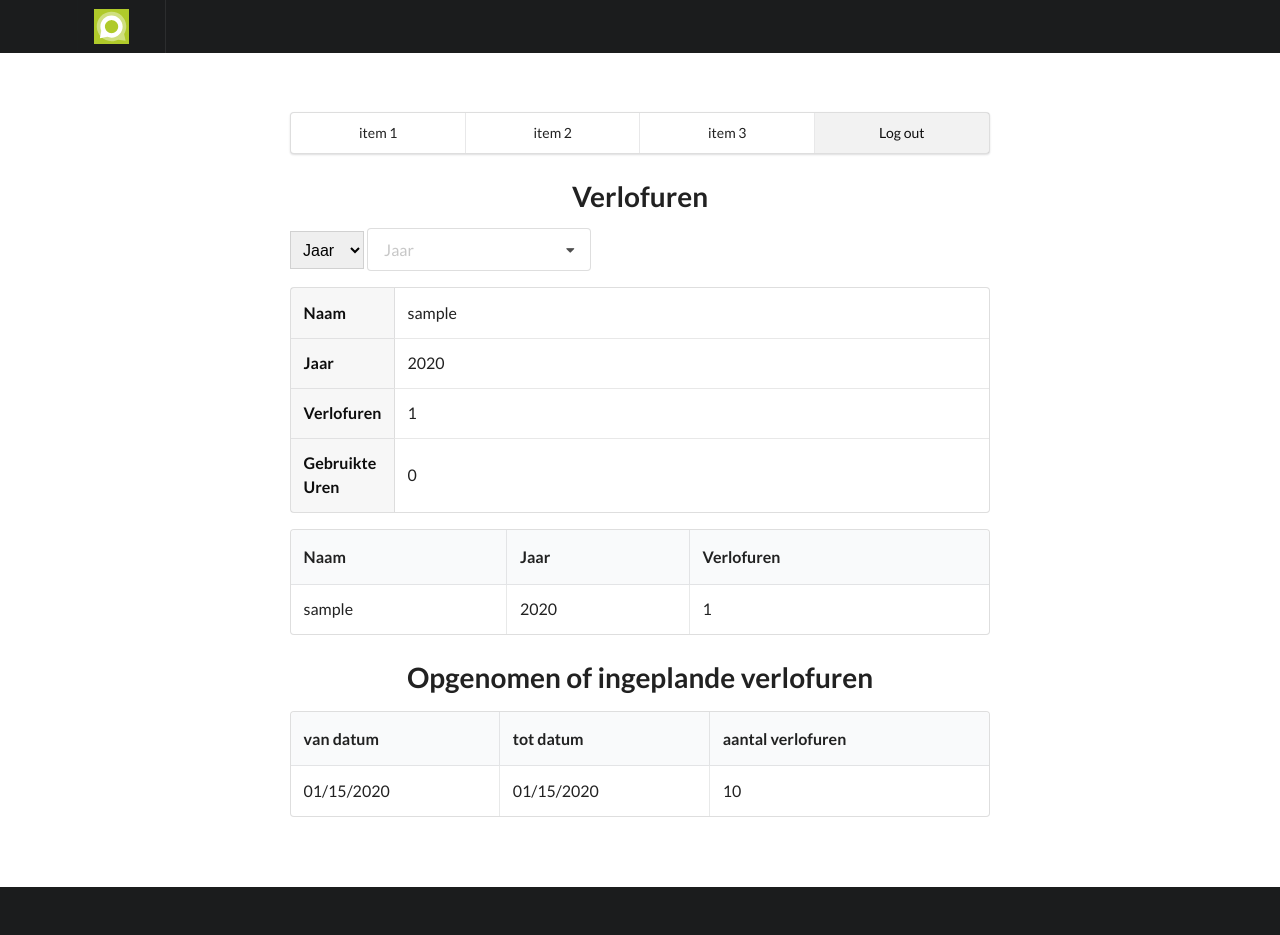
After one commit to Owello/verlof_uren, a Django app: page /entitlementlist/ in a window 1280 px wide. The commit adds this page. Run offline with Django 3.2, Linux system fonts and the light colour scheme; a user stored in the database is signed in; tables that the repository leaves empty hold one stand-in row (values such as "Sample post"); some libraries are stand-ins or nearby versions.

Commit message:
created required login, created menu changed login_redirect_url created entitlementList view, html and url changed view and template

```diff
--- /dev/null
+++ b/registration/templates/registration/entitlementlist.html
@@ -0,0 +1,92 @@
+{% extends 'base.html' %}
+
+{% block title %}Verlofuren{% endblock %}
+
+{% block content %}
+    <h1 align='center'>Verlofuren</h1>
+
+
+{#    example of a dropdown Menu.#}
+
+    <label>
+        <select class="ui dropdown">
+            <option value="">Jaar</option>
+            <option value="1">2019</option>
+            <option value="0">2018</option>
+        </select>
+    </label>
+
+
+    {#    example of a dropdown Menu.#}
+    <div class="ui selection dropdown">
+        <input type="hidden" name="jaar">
+        <i class="dropdown icon"></i>
+        <div class="default text">Jaar</div>
+        <div class="menu">
+            <div class="item" data-value="1">Male</div>
+            <div class="item" data-value="0">Female</div>
+        </div>
+    </div>
+
+{#    example of a table for the entitlement#}
+    <table class="ui definition table">
+        <tbody>
+        {% for entitlement in all_entitlements %}
+            <tr>
+                <td class="two wide column">Naam</td>
+                <td> {{ entitlement.user }} </td>
+            </tr>
+            <tr>
+                <td>Jaar</td>
+                <td>{{ entitlement.year }}</td>
+            </tr>
+            <tr>
+                <td>Verlofuren</td>
+                <td>{{ entitlement.leave_hours }}</td>
+            </tr>
+            <tr>
+                <td>Gebruikte Uren</td>
+                <td>{{ used_leave_hours }}</td>
+            </tr>
+        {% endfor %}
+        </tbody>
+    </table>
+
+    <table class="ui celled table">
+        <thead>
+        <tr>
+            <th>Naam</th>
+            <th>Jaar</th>
+            <th>Verlofuren</th>
+        </thead>
+        <tbody>
+        <tr>
+            {% for entitlement in all_entitlements %}
+                <td>{{ entitlement.user }}</td>
+                <td>{{ entitlement.year }}</td>
+                <td>{{ entitlement.leave_hours }}</td>
+                </tr>
+            {% endfor %}
+        </tbody>
+    </table>
+
+    <h1 align='center'>Opgenomen of ingeplande verlofuren</h1>
+
+    <table class="ui celled table">
+        <thead>
+        <tr>
+            <th>van datum</th>
+            <th>tot datum</th>
+            <th>aantal verlofuren</th>
+        </thead>
+        <tbody>
+        <tr>
+            {% for leave in all_leave_registrations %}
+                <td>{{ leave.from_date|date:"SHORT_DATE_FORMAT" }}</td>
+                <td>{{ leave.end_date|date:"SHORT_DATE_FORMAT" }}</td>
+                <td>{{ leave.amount_of_hours }}</td>
+                </tr>
+            {% endfor %}
+        </tbody>
+    </table>
+{% endblock %}
--- a/registration/urls.py
+++ b/registration/urls.py
@@ -1,6 +1,8 @@
 from django.conf.urls import url
 from . import views
+from .views import EntitlementList
 
 urlpatterns = [
-    url(r'^$', views.index, name='index')
+    url(r'^entitlementlist/', EntitlementList.as_view(), name='entitlement_list'),
+    url(r'^$', views.Index.as_view(), name='index')
 ]
--- a/registration/views.py
+++ b/registration/views.py
@@ -1,5 +1,24 @@
-from django.shortcuts import render
+from django.urls import reverse_lazy
+from django.views.generic import TemplateView
+from django.contrib.auth.mixins import LoginRequiredMixin
+
+from .models import Entitlement, LeaveRegistration
 
 
-def index(request):
-    return render(request, 'registration/home.html')
+class Index(LoginRequiredMixin, TemplateView):
+    template_name = 'registration/home.html'
+    login_url = reverse_lazy('login')
+
+
+class EntitlementList(LoginRequiredMixin, TemplateView):
+    template_name = 'registration/entitlementlist.html'
+    login_url = reverse_lazy('login')
+
+    def get_context_data(self, **kwargs):
+        context = super(EntitlementList, self).get_context_data(**kwargs)
+        context['all_entitlements'] = Entitlement.objects.filter(user=self.request.user)
+        context['all_leave_registrations'] = LeaveRegistration.objects.filter(user=self.request.user)
+        # next two additions have to be calculated instead of 0
+        context['used_leave_hours'] = 0
+        context['remainder_leave_hours'] = 0
+        return context
--- a/templates/base.html
+++ b/templates/base.html
@@ -42,18 +42,18 @@
         <a href="#" class="header item">
             <img class="logo" src="{% static 'Yellenge_logo_no_gradient.svg' %}" alt=""/>
         </a>
-        <span style="float: right;">
-            {% if user.is_authenticated %}
-                Hello {{ user.username }} <a href="{% url 'logout' %}?next=/">Log out</a>
-                <a href="{% url 'password_change' %}?next=/">Change password</a>
-            {% else %}
-                Not signed in <a href="{% url 'login' %}?next=/">Log in</a>
-            {% endif %}
-        </span>
     </div>
 </div>
 
 <div class="ui main text container">
+    {% block menu %}
+    <div class="ui four item menu">
+            <a class="item">item 1</a>
+            <a class="item">item 2</a>
+            <a class="item">item 3</a>
+            <a class="active item" href="{% url 'logout' %}?next=/">Log out</a>
+        </div>
+     {% endblock %}
     {% block content %}{% endblock %}
 </div>
 
```
Also changed, not shown: authentication/templates/registration/login.html (+7 -2 lines), registration/templates/registration/home.html (+11 -1 lines), verlof_uren/settings.py (+5 -5 lines).
